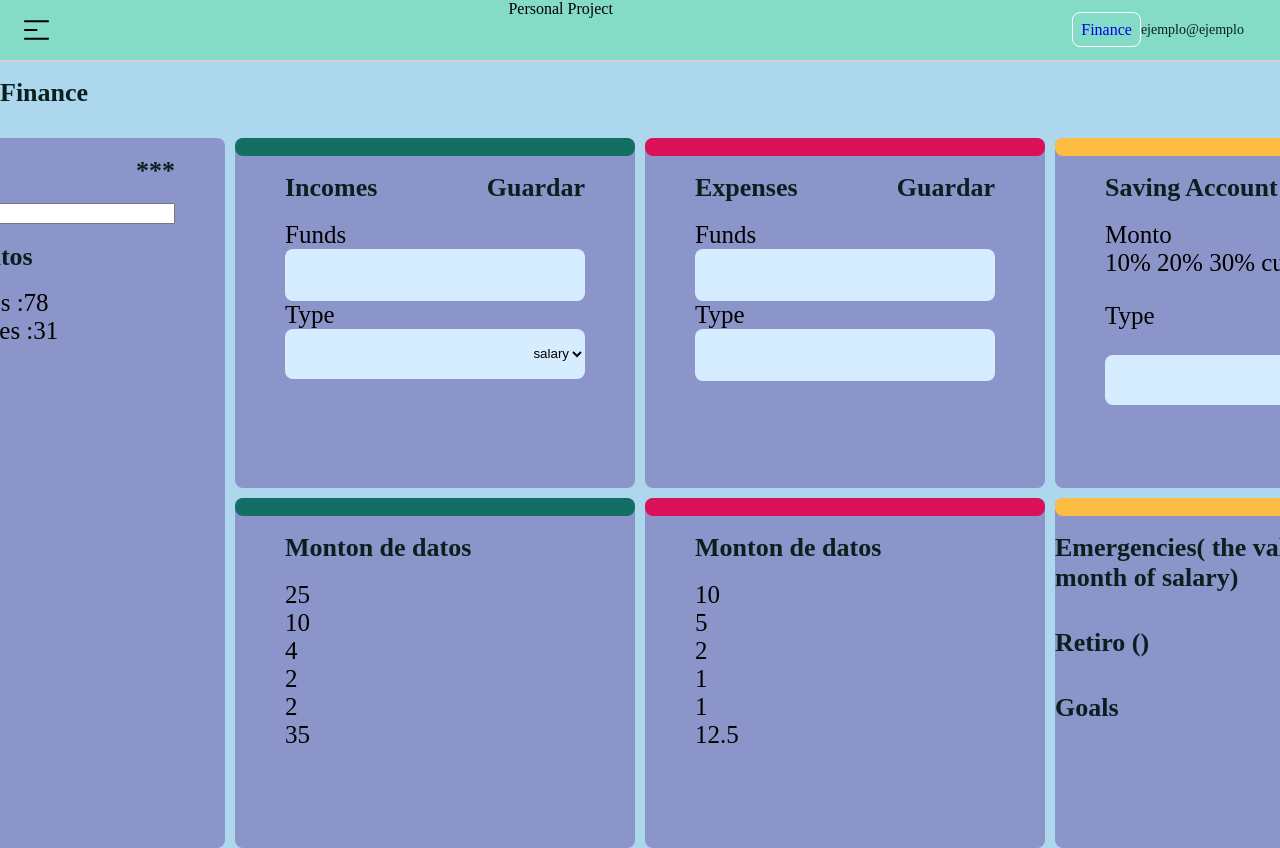
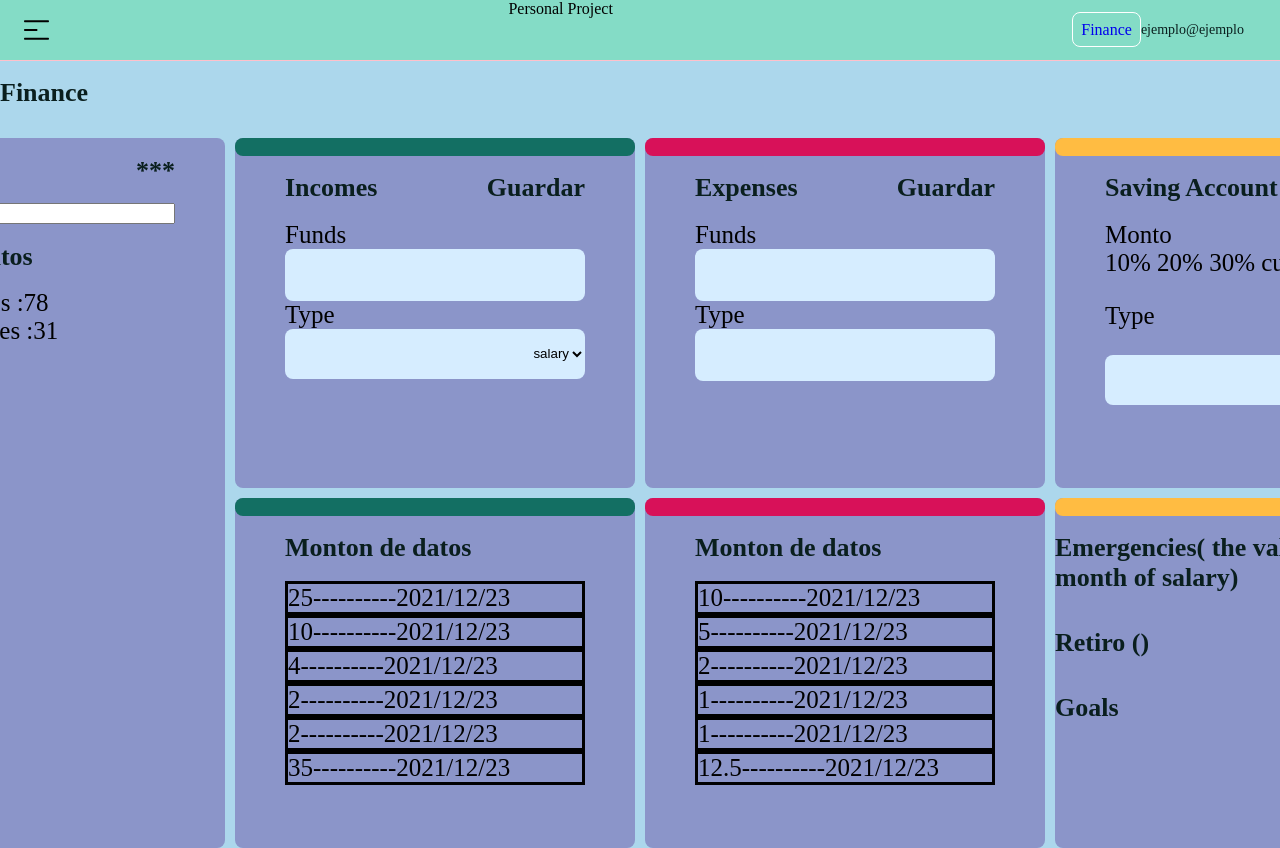
Before and after one commit to jyunakaike/PersonalProject, a React app: page /finance in a window 1280 px wide. Shown: the top 848 px of the page. Built offline with nearby package versions, Linux system fonts and the light colour scheme.

Commit message:
show table

```diff
--- a/src/InitialState.js
+++ b/src/InitialState.js
@@ -6,72 +6,85 @@ export default {
         'price': 25,
         'description' :'income',
         'type':'salary',
+        'date':'2021/12/23'
+
       },
       {
         'id': '3',
         'price': 10,
         'description' :'income',
         'type':'salary',
+        'date':'2021/12/23'
       },
       {
         'id': '4',
         'price': 4,
         'description' :'income',
         'type':'salary',
+        'date':'2021/12/23'
       },
       {
         'id': '5',
         'price': 2,
         'description' :'income',
         'type':'salary',
+        'date':'2021/12/23'
       },
       {
         'id': '6',
         'price': 2,
         'description' :'income',
         'type':'salary',
+        'date':'2021/12/23'
       },
       {
         'id': '7',
         'price': 35,
         'description' :'income',
         'type':'salary',
+        'date':'2021/12/23'
       },
       {
         'id': '8',
         'price': 10,
         'description' :'expense',
         'type':'food',
+        'date':'2021/12/23'
       },
       {
         'id': '9',
         'price': 5,
         'description' :'expense',
         'type':'taxes',
+        'date':'2021/12/23'
       },
       {
         'id': '10',
         'price': 2,
         'description' :'expense',
         'type':'taxes',
+        'date':'2021/12/23'
       },
       {
         'id': '11',
         'price': 1,
         'description' :'expense',
         'type':'rental',
+        'date':'2021/12/23'
       },
       {
         'id': '12',
         'price': 1,
         'description' :'expense',
         'type':'rental',
+        'date':'2021/12/23'
       },
       {
         'id': '15',
         'price': 12.5,
         'description' :'expense',
         'type':'rental',
+        'date':'2021/12/23'
       },
 
     ],
--- a/src/pages/Finance.jsx
+++ b/src/pages/Finance.jsx
@@ -5,6 +5,12 @@ import InitialState from '../InitialState'
 
 const Finance = () => {
     const [fund, setFund] = useState(InitialState.deposit)
+
+    let newDate = new Date();
+    let date= newDate.getDate();
+    let month = newDate.getMonth() +1;
+    let year = newDate.getFullYear();
+    let fulldate=   `${year}/${month<10?`0${month}`:`${month}`}/${date}`;
 
     // for total
     let IncomesTotal = 0;
@@ -38,14 +44,16 @@ const Finance = () => {
             'price': formData.get('financialInput'),
             'description': 'income',
             'type': formData.get('type'),
+            'date': fulldate
         }
         const addIncome = data => {
             setFund(
                 fund => [...fund, data]
             )
         }
-        console.log(data)
-        addIncome(data)
+        console.log(data);
+        console.log(fulldate);
+        addIncome(data);
     }
 
     // Expense logic
@@ -59,6 +67,7 @@ const Finance = () => {
             'price': formData.get('financialInput'),
             'description': 'expense',
             'type': formData.get('type'),
+            'date': fulldate
         }
         const addExpense = data => {
             setFund(
@@ -102,11 +111,11 @@ const Finance = () => {
                         </div>
                     </div>
 
-                    <div className='total-period'>
+                    {/* <div className='total-period'>
                         <div>dayly</div>
                         <div>weekly</div>
                         <div>monthly</div>
-                    </div>
+                    </div> */}
                 </div>
 
                 <div className='income' >
@@ -176,7 +185,7 @@ const Finance = () => {
                             fund
                                 .filter(fund => fund.description === 'income')
                                 .map(fund =>
-                                    <div key={fund.id} >{fund.price}</div>
+                                    <div key={fund.id} className='table' >{fund.price}----------{fund.date}</div>
                                 )
                         }
                     </div>
@@ -192,7 +201,7 @@ const Finance = () => {
                             fund
                                 .filter(fund => fund.description === 'expense')
                                 .map(fund =>
-                                    <div key={fund.id}>{fund.price}</div>
+                                    <div key={fund.id} className='table'>{fund.price}----------{fund.date}</div>
                                 )
                         }
 
--- a/src/styles/Finance.scss
+++ b/src/styles/Finance.scss
@@ -204,6 +204,10 @@
     // grid-template-rows: 1fr 2fr ;
 }
 
+.table{
+    border: solid;
+}
+
 
 
 
```
